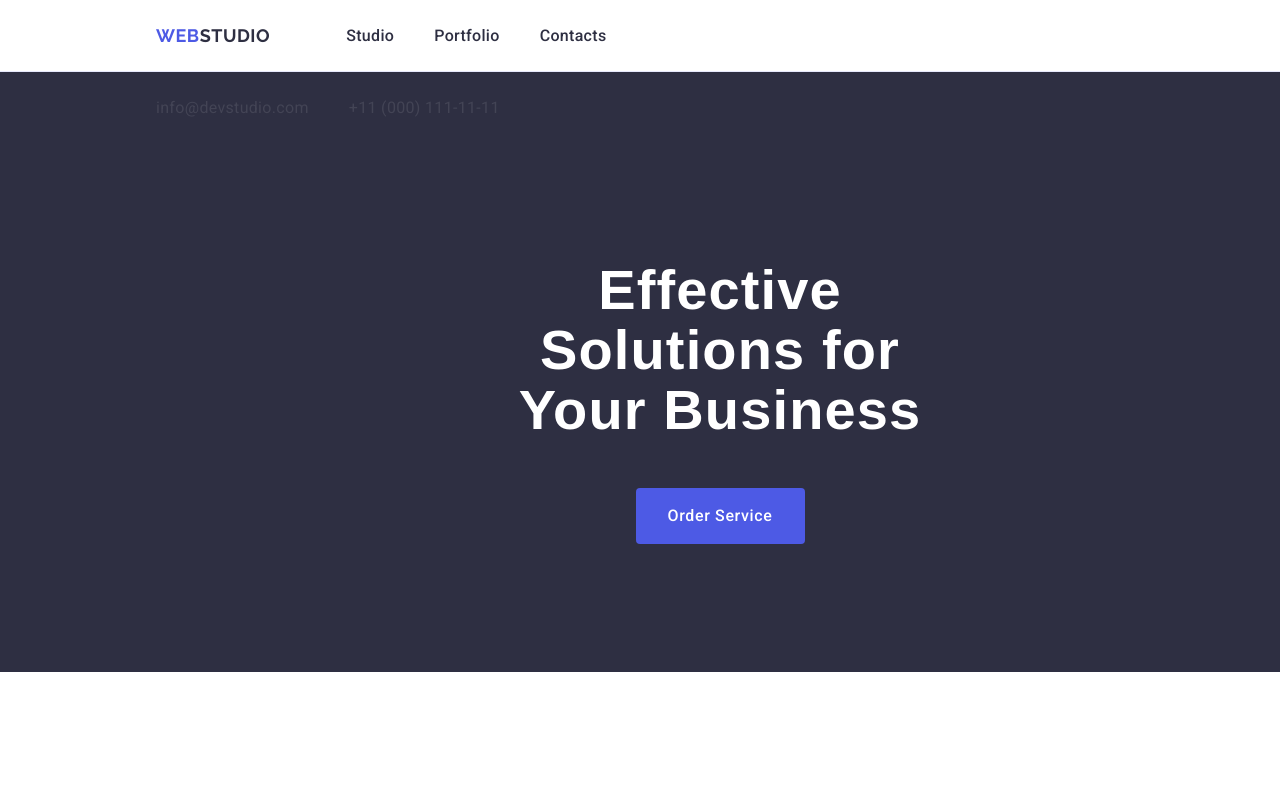
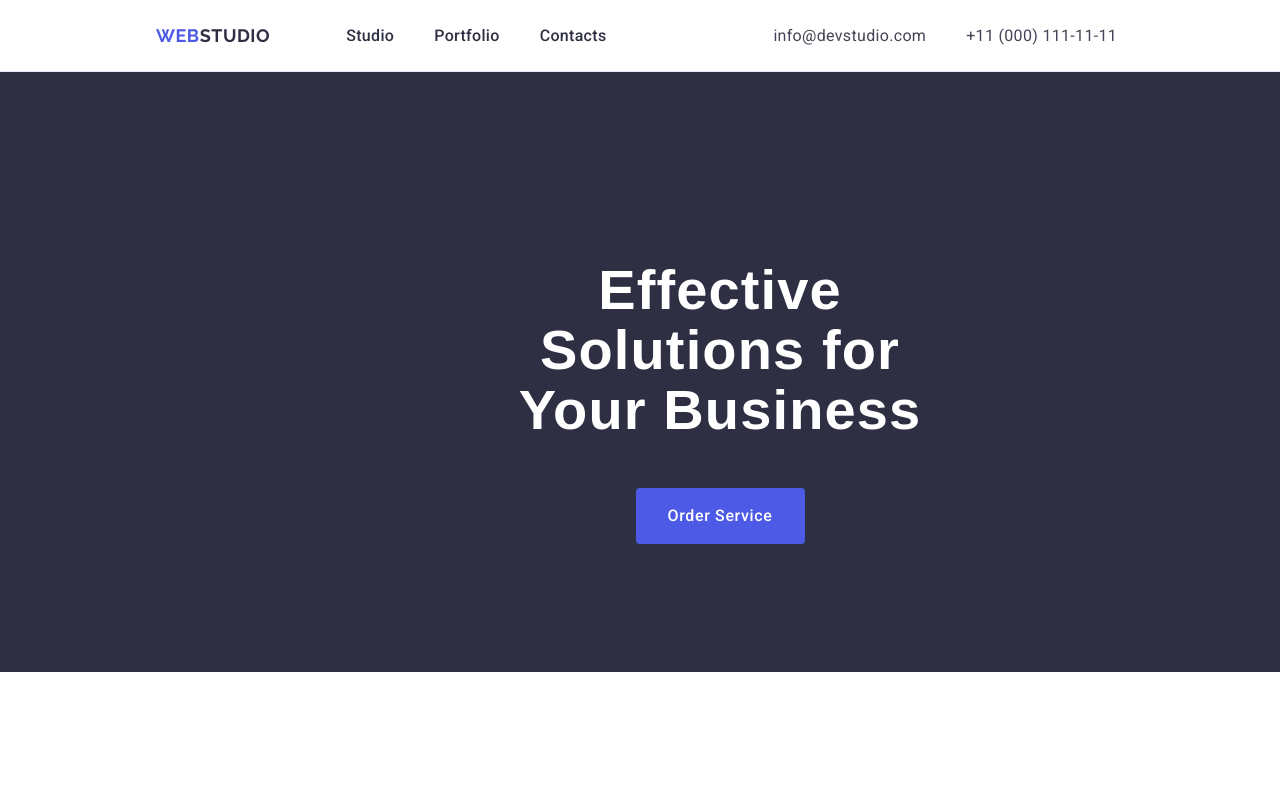
Before and after one commit to VladyslavaBadyda/goit-markup-hw-03, a plain HTML site: page index.html in a window 1280 px wide. Shown: the top 800 px of the page. Drawn offline with nearby package versions, Linux system fonts and the light colour scheme.

Commit message:
homework333

```diff
--- a/css/styles.css
+++ b/css/styles.css
@@ -27,7 +27,6 @@ max-width: 100%;
 width: 1158px;
 margin: 0 auto;
 padding: 0 15px;
-max-width: 100%;
 }
 
 //============================BODY====================================//
@@ -86,14 +85,16 @@ background-color: var(--color-ocean);
  //==============================HEADER===============================//
 .header { }
 
-.container-header {
-display: flex;
-}
-
 .header {
 width: 1440px;
 height: 72px;
 border-bottom: 1px solid var(--color-cornflower);
+}
+
+.container-header {
+display: flex;
+align-items: center;
+justify-content: space-between;
 }
 
 .header-nav {
@@ -178,9 +179,6 @@ color: var(--color-ocean);
 width: 1440px;
 height: 600px;
 padding: 188px 0;
-}
-
-.business {
 background-color: var(--color-navy-blue);
 }
 
--- a/index.html
+++ b/index.html
@@ -21,7 +21,7 @@
 
 <body>
         <header class="header">
-                    <div class="container" class="container-header">
+                    <div class="container container-header">
                             <nav class="header-nav">
                                 <a href="./index.html" class="header-nav-studio">Web<span class="header-nav-logo-span">Studio</span></a>
                                 <ul class="header-nav-list">
```
